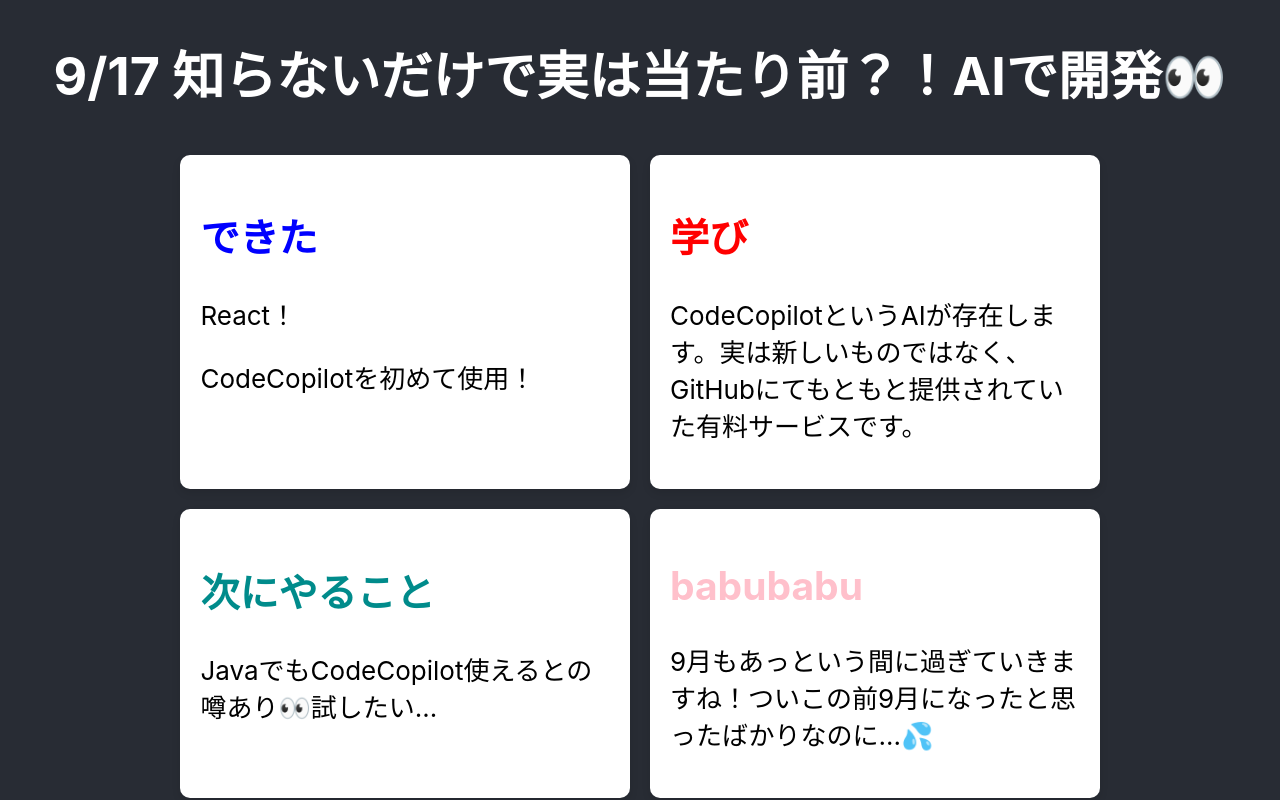
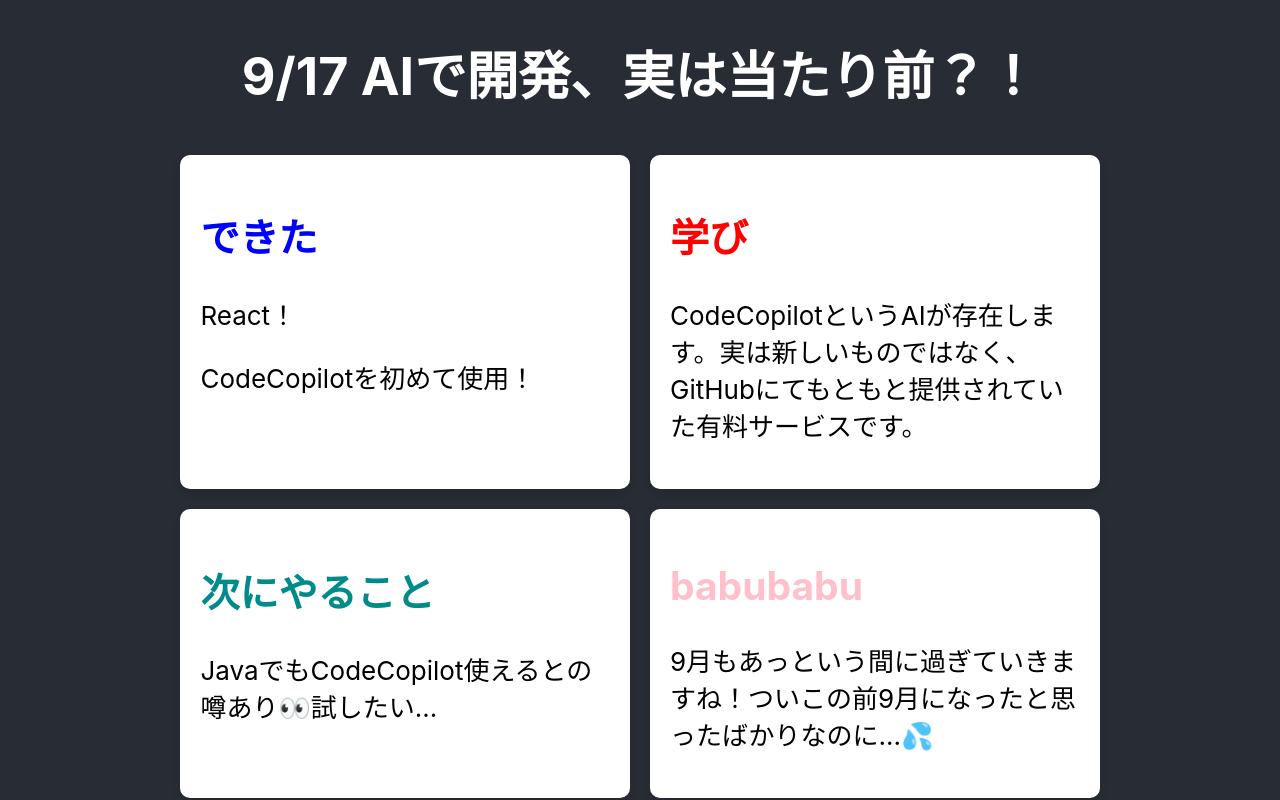
Before and after one commit to schellenbaum036/react-illustration0917, a React (Create React App) app: page / in a window 1280 px wide. Shown: the top 800 px of the page. Built offline with nearby package versions, Linux system fonts and the light colour scheme.

Commit message:
手動修正

```diff
--- a/src/App.css
+++ b/src/App.css
@@ -10,6 +10,11 @@
   font-size: calc(10px + 2vmin);
   color: white;
 }
+
+.title{
+
+}
+
 .summary {
   display: flex;
   flex-wrap: wrap;
--- a/src/App.js
+++ b/src/App.js
@@ -5,7 +5,7 @@
   return (
     <div className="App">
       <header className="App-header">
-        <h1>9/17 知らないだけで実は当たり前？！AIで開発👀</h1>
+        <h1 className='title'>9/17 AIで開発、実は当たり前？！</h1>
         <div className="summary">
           <div className="summary-item">
             <h2 className="blue">できた</h2>
```
